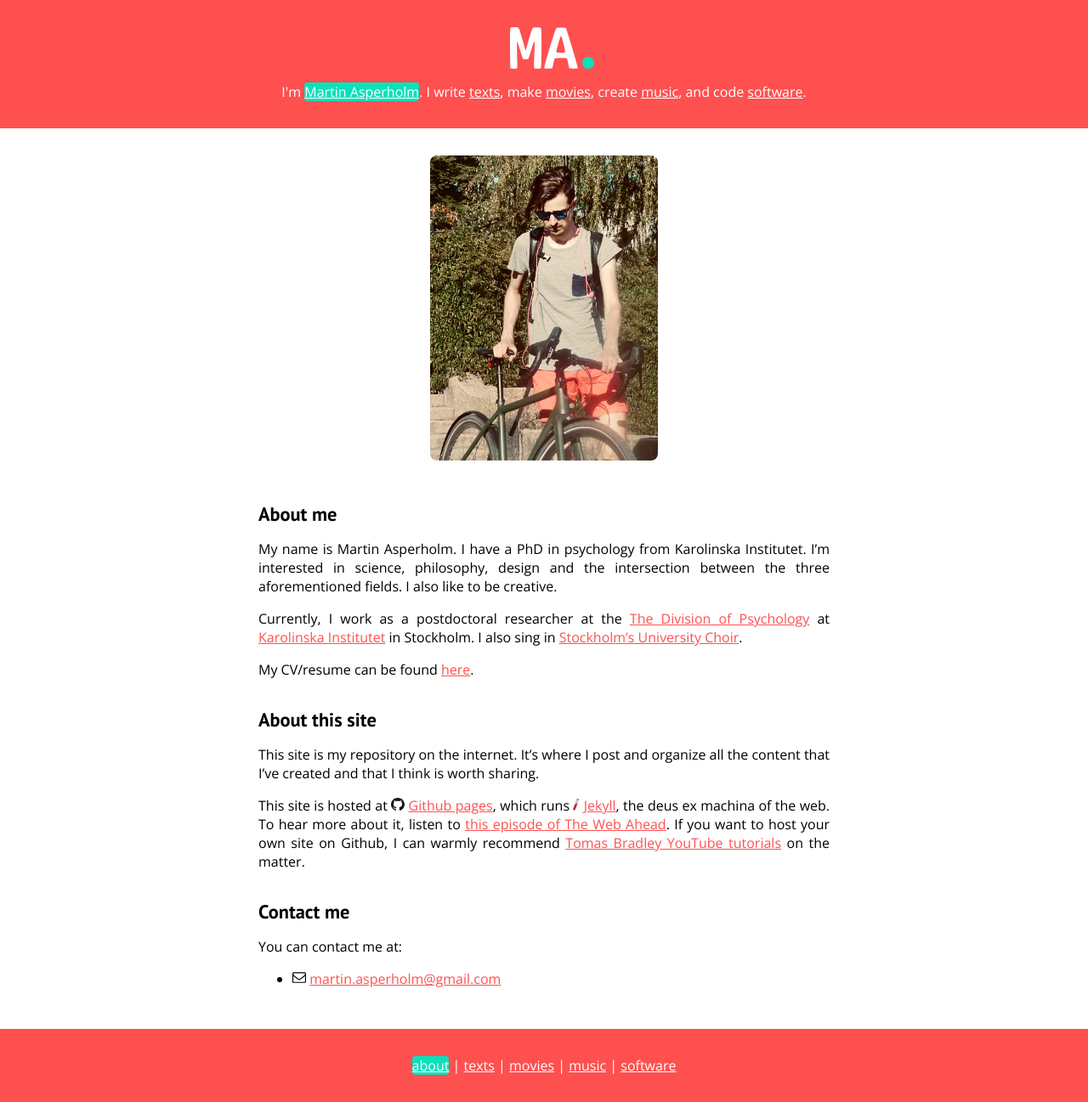
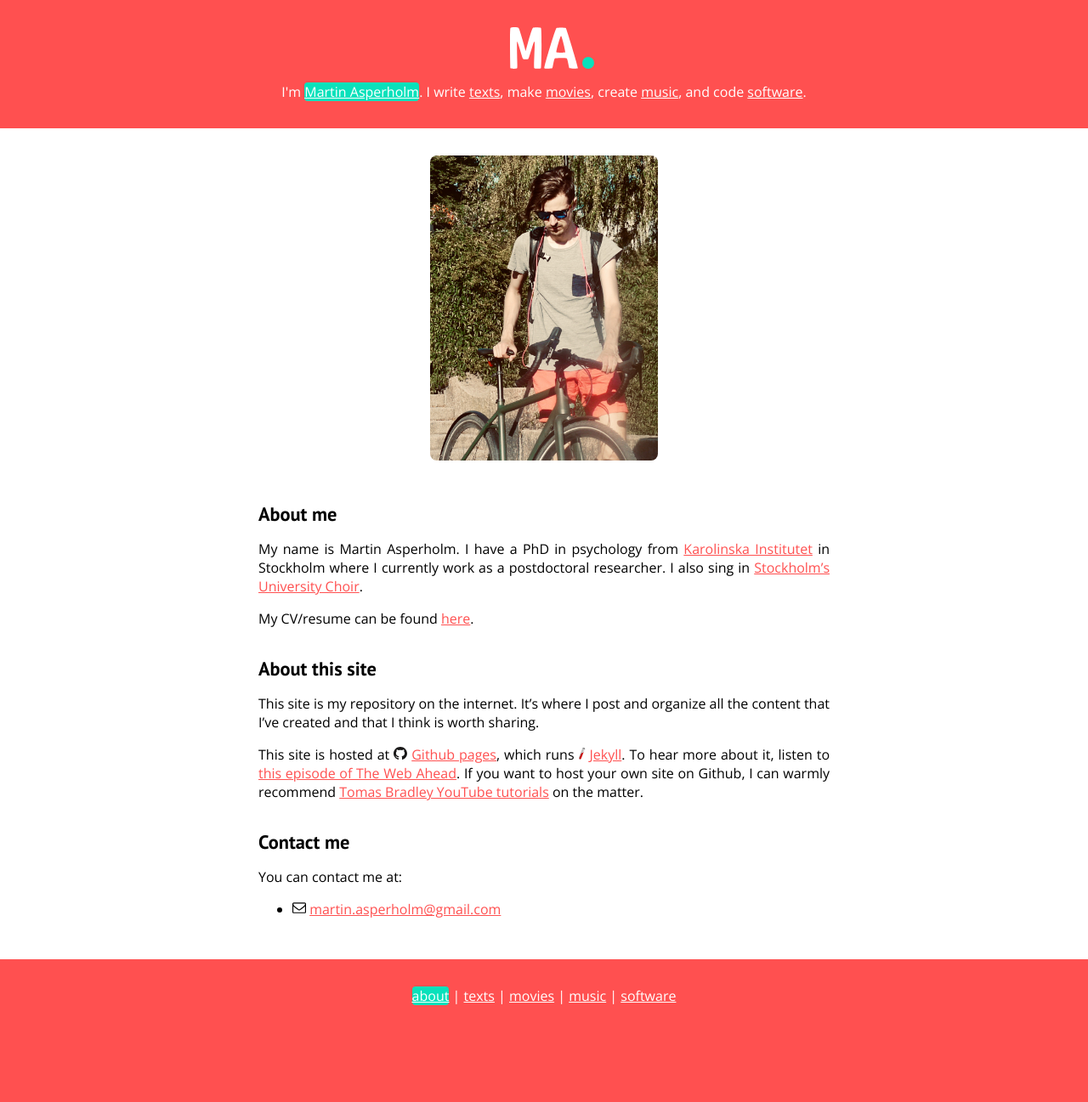
Before and after one commit to Speldosa/Speldosa.github.io, a Jekyll site: the page built from about/index.md, in a window 1280 px wide. Shown: the whole page at 85% size. Built offline with Jekyll 4.4.1, drawn with Linux system fonts in a browser that asks for light colours; after the commit the page ends 1215 px from its top, so only the background shows below that.

Commit message:
Update index.md

```diff
--- a/about/index.md
+++ b/about/index.md
@@ -11,16 +11,14 @@ changefreq: monthly
 </div>
 
 # About me
-My name is Martin Asperholm. I have a PhD in psychology from Karolinska Institutet. I'm interested in science, philosophy, design and the intersection between the three aforementioned fields. I also like to be creative.
-
-Currently, I work as a postdoctoral researcher at the [The Division of Psychology](http://ki.se/en/cns/the-division-of-psychology) at [Karolinska Institutet](http://ki.se/en/startpage) in Stockholm. I also sing in [Stockholm's University Choir](http://www.stockholmsuniversitetskor.se).
+My name is Martin Asperholm. I have a PhD in psychology from [Karolinska Institutet](http://ki.se/en/startpage) in Stockholm where I currently work as a postdoctoral researcher. I also sing in [Stockholm's University Choir](http://www.stockholmsuniversitetskor.se).
 
 My CV/resume can be found [here](cv.html).
 
 # About this site
 This site is my repository on the internet. It's where I post and organize all the content that I've created and that I think is worth sharing.
 
-This site is hosted at <img src="/images/GithubLogo.svg" class="icon"> [Github pages](https://pages.github.com/), which runs <img src="/images/JekyllIcon.svg" class="iconJekyll"> [Jekyll](http://jekyllrb.com/), the deus ex machina of the web. To hear more about it, listen to [this episode of The Web Ahead](http://5by5.tv/webahead/54). If you want to host your own site on Github, I can warmly recommend [Tomas Bradley YouTube tutorials](https://www.youtube.com/playlist?list=PLWjCJDeWfDdfVEcLGAfdJn_HXyM4Y7_k-) on the matter.
+This site is hosted at <img src="/images/GithubLogo.svg" class="icon"> [Github pages](https://pages.github.com/), which runs <img src="/images/JekyllIcon.svg" class="iconJekyll"> [Jekyll](http://jekyllrb.com/). To hear more about it, listen to [this episode of The Web Ahead](http://5by5.tv/webahead/54). If you want to host your own site on Github, I can warmly recommend [Tomas Bradley YouTube tutorials](https://www.youtube.com/playlist?list=PLWjCJDeWfDdfVEcLGAfdJn_HXyM4Y7_k-) on the matter.
 
 # Contact me
 You can contact me at:
```
